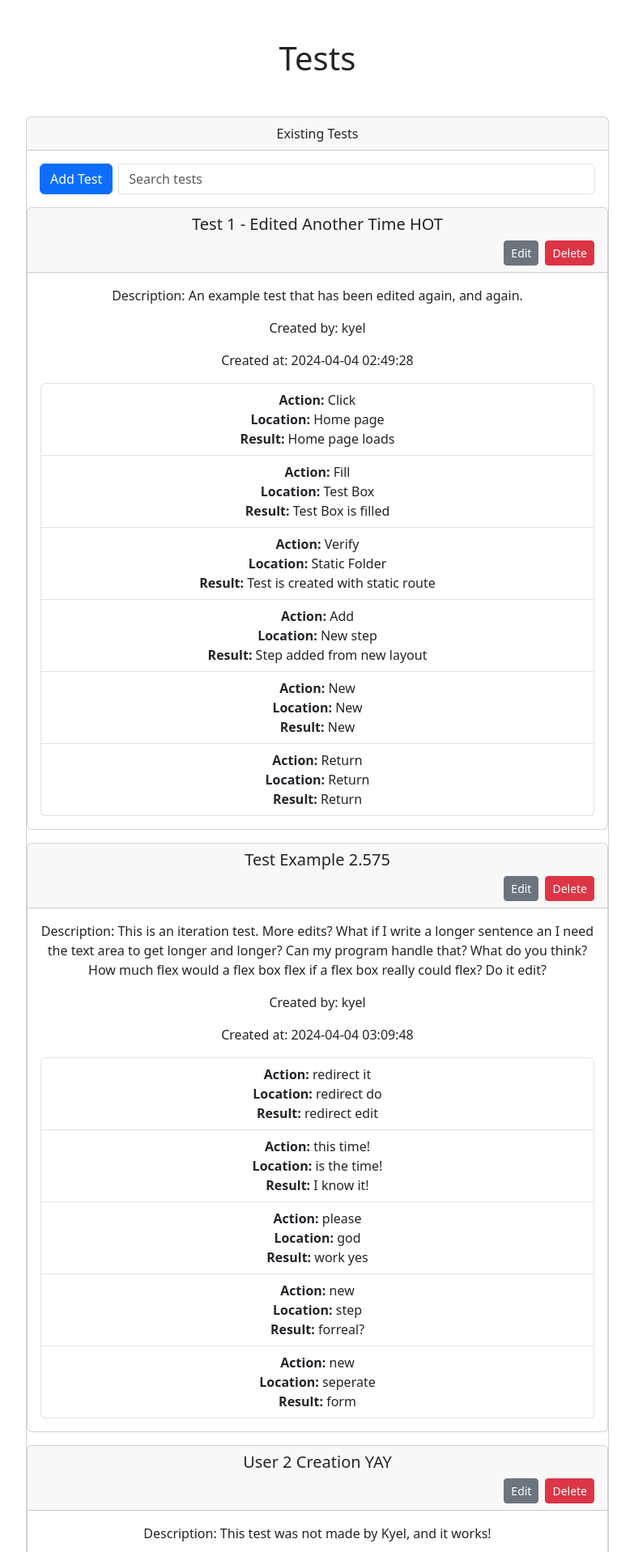
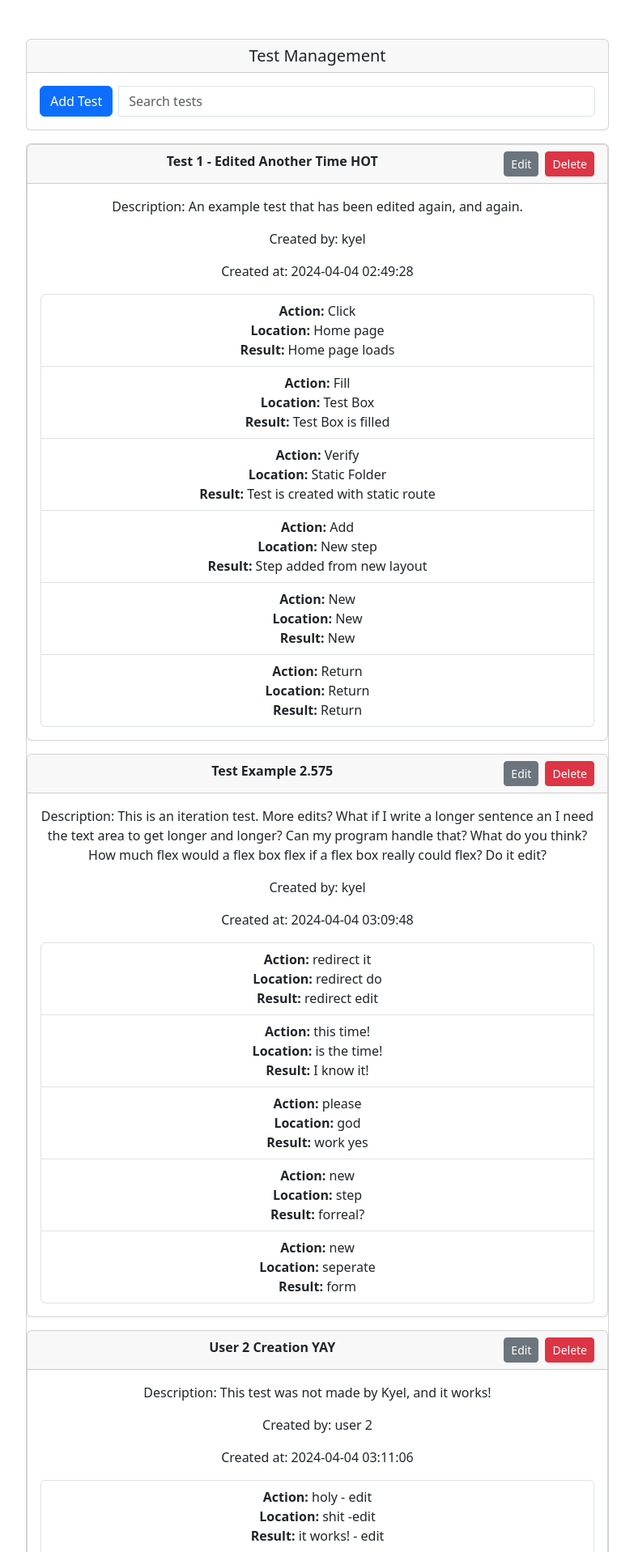
Before and after one commit to quantumGrail/testFlex, a Flask app: page /tests in a window 1280 px wide. Shown: the part 66-1983 px from the top of the page at 81% size, without its empty margins (248-1031 px from the left). Run offline with Flask 3, Linux system fonts and the light colour scheme; some libraries are stand-ins or nearby versions.

Commit message:
Seperate test control bar from list

```diff
--- a/application/templates/static/scripts.js
+++ b/application/templates/static/scripts.js
@@ -4,21 +4,32 @@ function addTest() {
     window.location.href = `/add_test`;
 }
 
-// Search Tests
 function searchTests() {
-    console.log("Search function called");
-    var input, filter, cards, card, i, testName, testDescription;
+    var input, cards, card, i, testName, testDescription, noResultsMessage;
     input = document.getElementById("searchInput").value.toUpperCase();
     cards = document.getElementById("tests-list").getElementsByClassName("card");
+    noResultsMessage = document.getElementById("noResultsMessage");
+
+    // Flag to keep track of whether any matches are found
+    var foundMatches = false;
+
     for (i = 0; i < cards.length; i++) {
         card = cards[i];
-        testName = card.querySelector(".card-title").textContent.toUpperCase();
-        testDescription = card.querySelector(".card-text").textContent.toUpperCase();
+        testName = card.querySelector(".card-header strong").textContent.toUpperCase();
+        testDescription = card.querySelector(".card-body .card-text:first-of-type").textContent.toUpperCase();
         if (testName.indexOf(input) > -1 || testDescription.indexOf(input) > -1) {
             card.style.display = "";
+            foundMatches = true; // Set foundMatches to true if at least one match is found
         } else {
             card.style.display = "none";
         }
+    }
+
+    // Display or hide the "No results found" message based on whether any matches were found
+    if (!foundMatches) {
+        noResultsMessage.style.display = "block"; // Show the message
+    } else {
+        noResultsMessage.style.display = "none"; // Hide the message
     }
 }
 
--- a/application/templates/tests.html
+++ b/application/templates/tests.html
@@ -5,16 +5,11 @@
 {% endblock %}
 
 {% block content %}
-    <div class="container">
-        <h1>Tests</h1>
-
-    </div>
-
-    <div id="tests-list" class="container">
-        <div class="row justify-content-center mt-5">
+    <div id="test-control-bar" class="container mb-3">
+        <div class="row justify-content-center">
             <div class="col-md-8">
                 <div class="card">
-                    <div class="card-header">Existing Tests</div>
+                    <h5 class="card-header">Test Management</h5>
                     <div class="card-body d-flex flex-column align-items-center justify-content-center">
                         <div class="input-group">
                             <div class="input-group-prepend">
@@ -23,11 +18,22 @@
                             <input type="text" id="searchInput" class="form-control" placeholder="Search tests" onkeyup="searchTests()">
                         </div>
                     </div>
+                </div>
+            </div>
+        </div>
+    </div>
+
+    <p id="noResultsMessage" style="display: none;">No results found. Please widen your search.</p>
+
+    <div id="tests-list" class="container">
+        <div class="row justify-content-center">
+            <div class="col-md-8">
+                <div class="card">
 
                     {% for test in tests %}
                         <div class="card mb-3">
                             <div class="card-header">
-                                    <h5 class="card-title">{{ test.name }}</h5>
+                                <strong class="card-title">{{ test.name }}</strong>
                                 <button class="btn btn-sm btn-danger float-end" onclick="deleteTest('{{ test.id }}')">Delete</button>
                                 <button class="btn btn-sm btn-secondary float-end me-2" onclick="editTest('{{ test.id }}')">Edit</button>
                             </div>
@@ -37,9 +43,7 @@
                                 <p class="card-text">Created by: {{ test.created_by_username }}</p>
                                 <p class="card-text">Created at: {{ test.created_at }}</p>
 
-                                    <!-- Test Steps List -->
                                 <ul class="list-group">
-
                                     {% for step in test.steps %}
                                         <li class="list-group-item">
                                             <strong>Action:</strong> {{ step.action }}<br>
@@ -60,7 +64,5 @@
             </div>
         </div>
     </div>
-    </div>
 
-    </div>
 {% endblock %}
```
Also changed, not shown: application/test-flex.db, 1 other file. Lines whose indentation alone changed are shown as unchanged.
